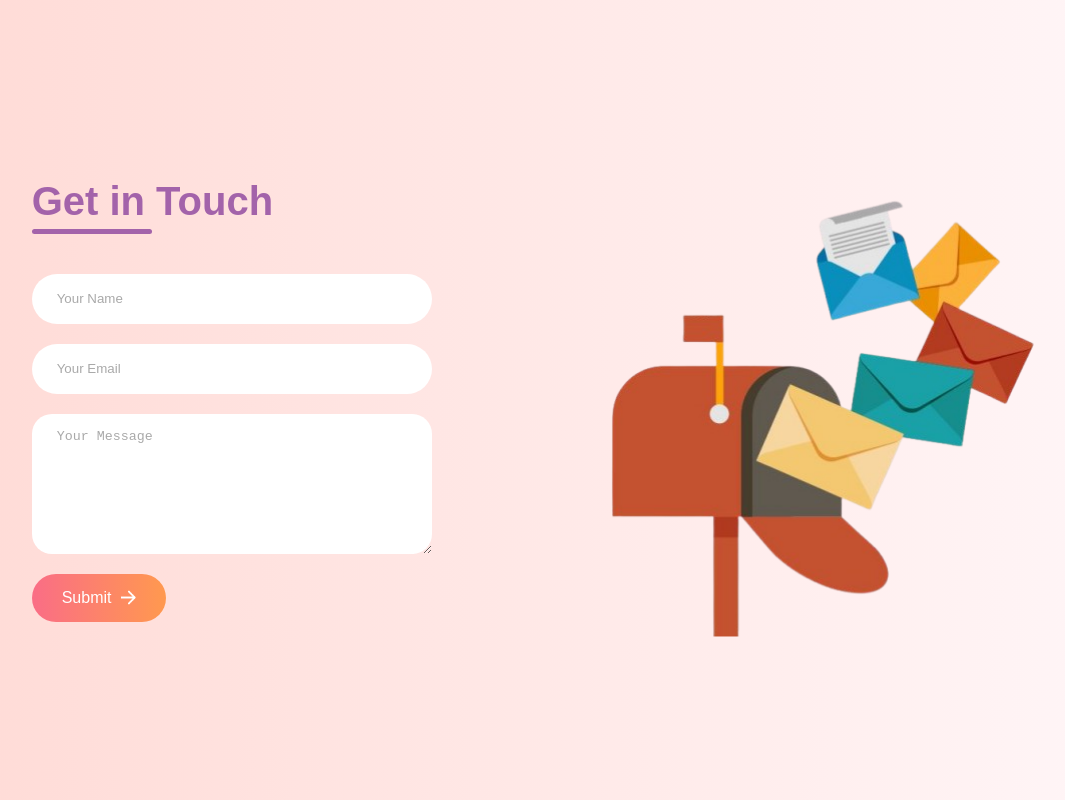
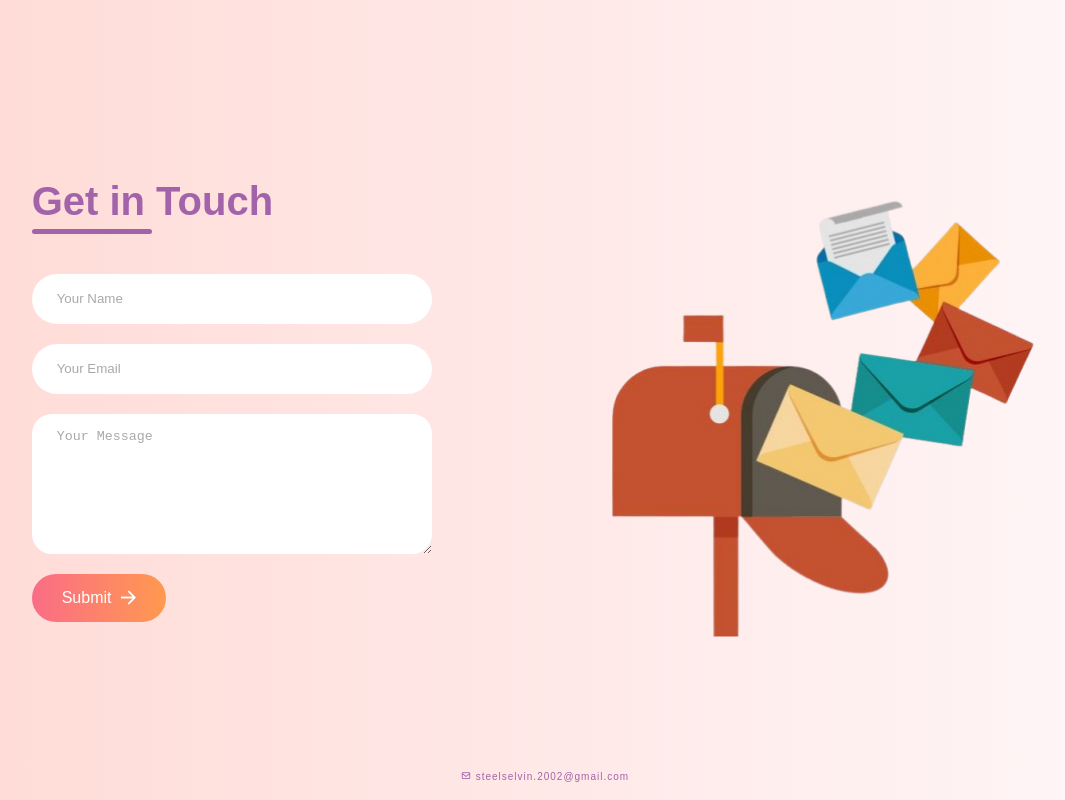
Before and after one commit to selvin-r/Contact-Form, a plain HTML site: page index.html in a window 1280 px wide. Shown: the whole page, without its empty margins (95-1160 px from the left). Drawn offline with nearby package versions, Linux system fonts and the light colour scheme.

Commit message:
first commit

```diff
--- a/index.html
+++ b/index.html
@@ -3,6 +3,7 @@
 <head>
     <meta charset="UTF-8">
     <meta name="viewport" content="width=device-width, initial-scale=1.0">
+     <link href='https://unpkg.com/boxicons@2.1.4/css/boxicons.min.css' rel='stylesheet'>
     <title>Contact Form</title>
 
 
@@ -42,5 +43,14 @@
 
     </div>
 
+    <footer>
+
+    <span class="contact"><a href="https://mail.google.com/mail/?view=cm&fs=1&to=steelselvin.2002@gmail.com" target="_blank">
+        <i class='bx bx-envelope'></i> steelselvin.2002@gmail.com
+</a>
+</span>
+
+  </footer>
+
 </body>
 </html>
--- a/style.css
+++ b/style.css
@@ -84,6 +84,32 @@ body {
      animation: float 3s ease-in-out infinite;
 }
 
+footer {
+      position: absolute;
+      bottom: 0;
+      width: 100%;
+      text-align: center;
+      padding: 15px 0;
+      color: #fff;
+      font-size: 10px;
+      letter-spacing: 1px;
+
+    }
+       footer span {
+      display: block;
+      margin: 3px 0;
+    }
+
+     footer a {
+      color: #a363aa;
+      text-decoration: none;
+    }
+
+    footer a:hover {
+      color: #ff99ff;
+      text-decoration: underline;
+    }
+
 @media(max-width:800px){
     .contact-inputs{
         width: 80vw;
```
